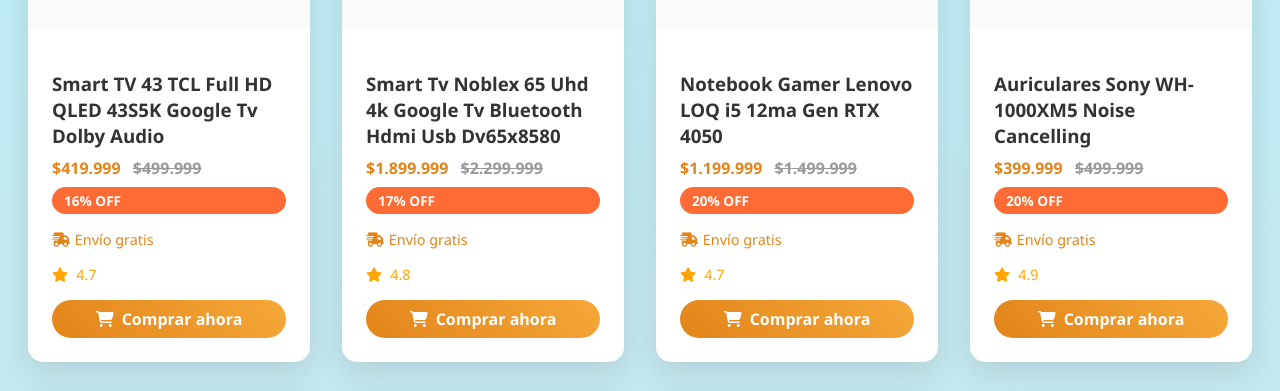
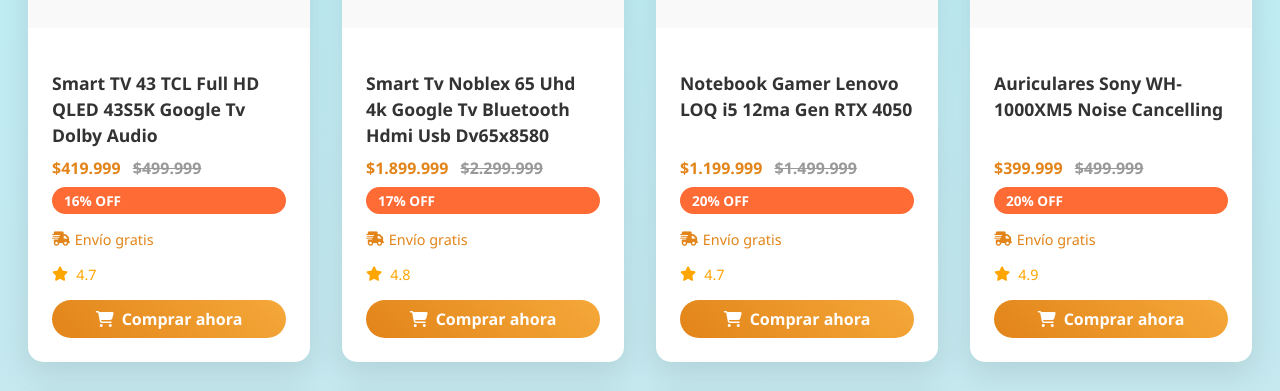
Before and after one commit to julianDiodati/hijoDeLaPlayaStore, a plain HTML site: page index.html in a window 1280 px wide. Shown: the part 346-737 px from the top of the page. Drawn offline with Linux system fonts and the light colour scheme.

Commit message:
arreglar titulo

```diff
--- a/java.js
+++ b/java.js
@@ -26,7 +26,7 @@
     {
         categoria: "tecnologia",
         imagen: "https://http2.mlstatic.com/D_NQ_NP_2X_995184-MLM74723498746_03_024-F.webp",
-        titulo: "Notebook Gamer Lenovo LOQ i5 12ma Gen RTX 4050",
+        titulo: "Notebook Gamer Lenovo LOQ i5 12ma Gen RTX 4050 ",
         precio: "$1.199.999",
         precioAntiguo: "$1.499.999",
         descuento: "20% OFF",
--- a/styles.css
+++ b/styles.css
@@ -160,11 +160,11 @@
 }
 
 .product-title {
-    font-size: 1.rem;
+    font-size: 1.1rem;
     font-weight: 550px;
     margin-bottom: 0.5rem;
-    line-height: 1.4;
-    height: rem;
+    line-height: 1.5;
+    min-height: 4.95rem;
     overflow: hidden;
     display: -webkit-box;
     -webkit-line-clamp: 3;
```
